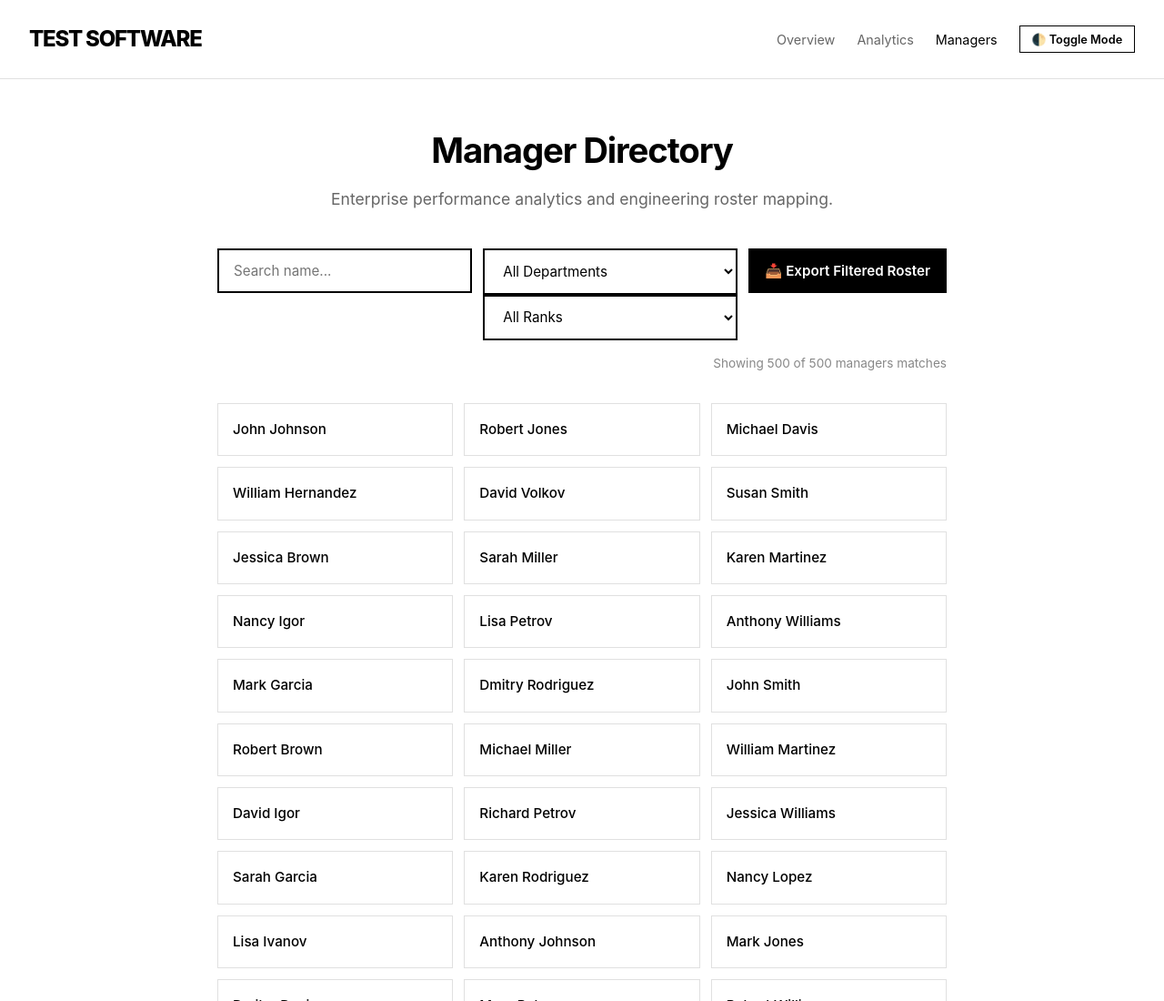
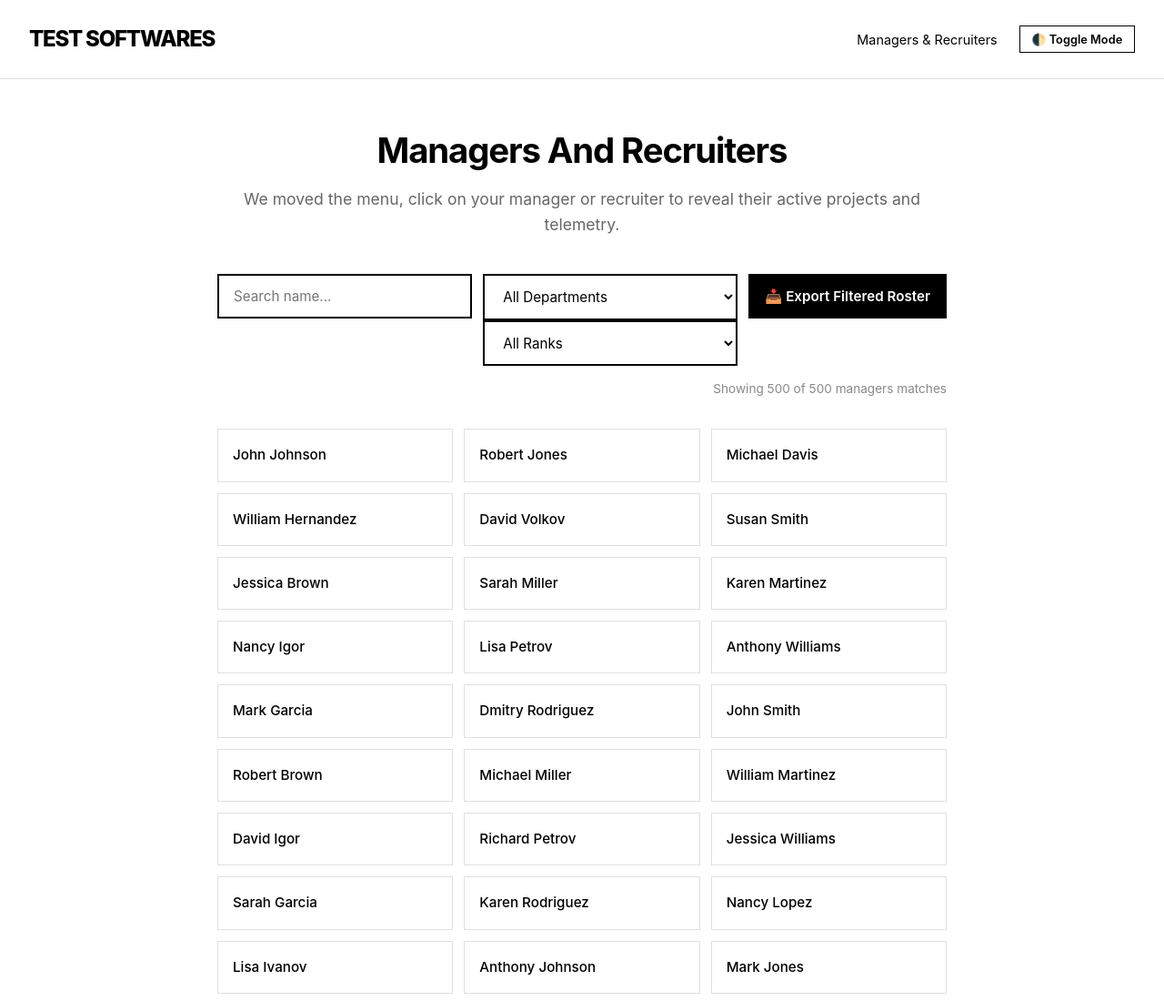
Before and after one commit to gikunju-muriuki/Test-Softwares-, a plain HTML site: page index.html in a window 1280 px wide. Shown: the top 1100 px of the page at 91% size. Drawn offline with Linux system fonts and the light colour scheme.

Commit message:
Update index.html

```diff
--- a/index.html
+++ b/index.html
@@ -3,26 +3,24 @@
 <head>
     <meta charset="UTF-8">
     <meta name="viewport" content="width=device-width, initial-scale=1.0">
-    <title>Test software - Managers Dashboard</title>
+    <title>Test Softwares</title>
     <link rel="stylesheet" href="styles.css">
 </head>
 <body>
 
     <div id="dashboardView">
         <header>
-            <div class="logo">Test software</div>
+            <div class="logo">Test Softwares</div>
             <nav class="nav-links">
-                <a href="#">Overview</a>
-                <a href="#">Analytics</a>
-                <a href="#" class="active-nav">Managers</a>
+                <a href="#" class="active-nav">Managers & Recruiters</a>
                 <button id="themeToggleBtn" class="theme-toggle">🌓 Toggle Mode</button>
             </nav>
         </header>
 
         <main>
             <section class="hero-section">
-                <h1>Manager Directory</h1>
-                <p>Enterprise performance analytics and engineering roster mapping.</p>
+                <h1>Managers And Recruiters</h1>
+                <p>We moved the menu, click on your manager or recruiter to reveal their active projects and telemetry.</p>
             </section>
 
             <section class="controls-container">
@@ -52,7 +50,7 @@
             <ul class="managers-list" id="managersList"></ul>
 
             <div class="no-results" id="noResults">
-                No profiles match your specific query filters.
+                No profiles match your specific filters.
             </div>
         </main>
     </div>
```
